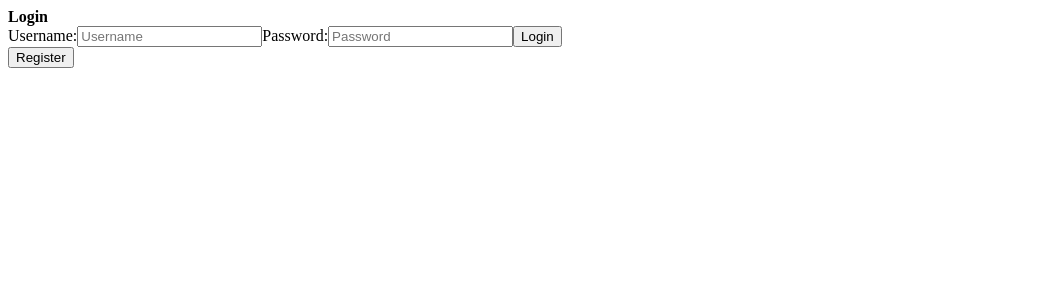
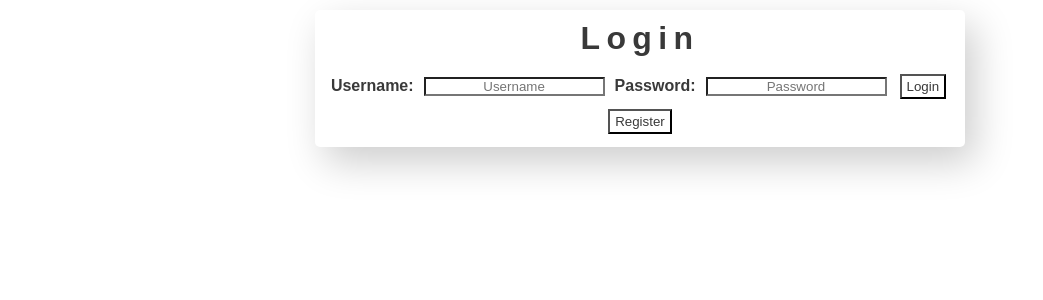
Before and after one commit to Koregano73/AniSearch, a React (Create React App) app: page / in a window 1280 px wide. Shown: the top 300 px of the page, without its empty margins (0-1043 px from the left). Built offline with nearby package versions, Linux system fonts and the light colour scheme.

Commit message:
almost presentation

```diff
--- a/client/App.jsx
+++ b/client/App.jsx
@@ -8,7 +8,8 @@ import {
 import Login from './components/Login';
 import Register from './components/Register';
 import Homepage from './components/Homepage';
-// import './stylesheets/style.css';
+import Library from './components/Library';
+import './stylesheets/style.css';
 
 export default function App() {
   return (
@@ -17,6 +18,7 @@ export default function App() {
         <Route exact path="/" element={<Login />} />
         <Route exact path="/register" element={<Register />} />
         <Route exact path="/homepage" element={<Homepage />} />
+        <Route exact path="/library" element={<Library />} />
       </Routes>
     </div>
   );
--- a/client/components/Homepage.jsx
+++ b/client/components/Homepage.jsx
@@ -1,10 +1,18 @@
 import React, { useState, useEffect } from 'react';
 import axios from "axios";
+import {
+  BrowserRouter as Router,
+  Routes,
+  Route,
+  Link,
+  useNavigate,
+} from 'react-router-dom';
 
 export default function Homepage() {
   const [responseData, setResponseData] = useState(null);
   const [searchtxt, setSearch] = useState('');
   const [genretxt, setGenre] = useState('');
+  const [page, setPage] = useState(0);
   useEffect(() => {
     getData('Attack on Titan', 'anime');
   }, []);
@@ -20,9 +28,7 @@ export default function Homepage() {
       }
     };
     return axios.request(options).then(function (response) {
-      // console.log('this is response.data', response.data, 'this is response data results', response.data.results);
       setResponseData(response.data.results);
-      // alert('check check', response.data);
     }).catch(function (error) {
       console.error(error);
     });
@@ -30,15 +36,13 @@ export default function Homepage() {
 
   const searchAPI = (event) => {
     event.preventDefault();
-    getData(searchtxt.toLocaleLowerCase, genretxt.toLocaleLowerCase);
+    getData(searchtxt, genretxt);
   }
 
-  // console.log('this is responseData keys', responseData);
   if (!responseData) return <div>No Record Found</div>;
   return (
-    <div>
-      <header>Please work please 3</header>
-      {/* <p>{responseData}</p> */}
+    <div className='outerBox'>
+      <header><strong>Search</strong></header>
       <form onSubmit={searchAPI}>
         <label>
           Title:
@@ -50,16 +54,36 @@ export default function Homepage() {
         </label>
         <input type="submit" value="Search"></input>
       </form>
+      <div className='buttons'>
+          <div className='button' onClick={event => setPage(page--)}>
+            <svg xmlns="http://www.w3.org/2000/svg" width="25" height="25" fill="currentColor" class="bi bi-arrow-left-square" viewBox="0 0 16 16">
+              <path fill-rule="evenodd" d="M15 2a1 1 0 0 0-1-1H2a1 1 0 0 0-1 1v12a1 1 0 0 0 1 1h12a1 1 0 0 0 1-1V2zM0 2a2 2 0 0 1 2-2h12a2 2 0 0 1 2 2v12a2 2 0 0 1-2 2H2a2 2 0 0 1-2-2V2zm11.5 5.5a.5.5 0 0 1 0 1H5.707l2.147 2.146a.5.5 0 0 1-.708.708l-3-3a.5.5 0 0 1 0-.708l3-3a.5.5 0 1 1 .708.708L5.707 7.5H11.5z"/>
+            </svg>
+          </div>
+        <Link to="/library">
+          <div className='button' onClick={event => setPage(page++)}>
+            <svg xmlns="http://www.w3.org/2000/svg" width="25" height="25" fill="currentColor" class="bi bi-bookmark" viewBox="0 0 16 16">
+              <path d="M2 2a2 2 0 0 1 2-2h8a2 2 0 0 1 2 2v13.5a.5.5 0 0 1-.777.416L8 13.101l-5.223 2.815A.5.5 0 0 1 2 15.5V2zm2-1a1 1 0 0 0-1 1v12.566l4.723-2.482a.5.5 0 0 1 .554 0L13 14.566V2a1 1 0 0 0-1-1H4z"/>
+            </svg>
+          </div>
+        </Link>
+          <div className='button'>
+            <svg xmlns="http://www.w3.org/2000/svg" width="25" height="25" fill="currentColor" class="bi bi-arrow-right-square" viewBox="0 0 16 16">
+              <path fill-rule="evenodd" d="M15 2a1 1 0 0 0-1-1H2a1 1 0 0 0-1 1v12a1 1 0 0 0 1 1h12a1 1 0 0 0 1-1V2zM0 2a2 2 0 0 1 2-2h12a2 2 0 0 1 2 2v12a2 2 0 0 1-2 2H2a2 2 0 0 1-2-2V2zm4.5 5.5a.5.5 0 0 0 0 1h5.793l-2.147 2.146a.5.5 0 0 0 .708.708l3-3a.5.5 0 0 0 0-.708l-3-3a.5.5 0 1 0-.708.708L10.293 7.5H4.5z"/>
+            </svg>
+          </div>
+      </div>
       <div>
-        {responseData.map((result) => (
+        {responseData.map((result, index) => (
           // eslint-disable-next-line react/jsx-key
-          <div>
+          <div className='marketBox'>
             <img src = {result.image_url}></img>
-            <p>{result.title}</p>
-            <a href={result.url}>Link</a>
+            <p><strong>{result.title}</strong></p>
+            <a href={result.url} target="_blank" rel="noopener noreferrer">Link</a>
             <p>{result.synopsis}</p>
           </div>
         ))}
+
       </div>
     </div>
   )
--- /dev/null
+++ b/client/components/Library.jsx
@@ -0,0 +1,45 @@
+import React, { useState } from 'react';
+import {
+  BrowserRouter as Router,
+  Routes,
+  Route,
+  Link,
+  useNavigate,
+} from 'react-router-dom';
+import axios from "axios";
+
+export default function Library() {
+  const [searchtxt, setSearch] = useState('');
+
+
+
+
+  return (
+    <div className='outerBox'>
+      <header><strong>Library</strong></header>
+      <form >
+        <label>
+          Title:
+          <input type="text" placeholder='Series' onChange={event => setSearch(event.target.value)}></input>
+        </label>
+        <input className='button' type="submit" value="Search"></input>
+      </form>
+      <div className='buttons'>
+        <form>
+          <div className='button'>
+            <svg xmlns="http://www.w3.org/2000/svg" width="25" height="25" fill="currentColor" class="bi bi-arrow-left-square" viewBox="0 0 16 16">
+              <path fill-rule="evenodd" d="M15 2a1 1 0 0 0-1-1H2a1 1 0 0 0-1 1v12a1 1 0 0 0 1 1h12a1 1 0 0 0 1-1V2zM0 2a2 2 0 0 1 2-2h12a2 2 0 0 1 2 2v12a2 2 0 0 1-2 2H2a2 2 0 0 1-2-2V2zm11.5 5.5a.5.5 0 0 1 0 1H5.707l2.147 2.146a.5.5 0 0 1-.708.708l-3-3a.5.5 0 0 1 0-.708l3-3a.5.5 0 1 1 .708.708L5.707 7.5H11.5z"/>
+            </svg>
+          </div>
+        </form>
+        <form>
+          <div className='button'>
+            <svg xmlns="http://www.w3.org/2000/svg" width="25" height="25" fill="currentColor" class="bi bi-arrow-right-square" viewBox="0 0 16 16">
+              <path fill-rule="evenodd" d="M15 2a1 1 0 0 0-1-1H2a1 1 0 0 0-1 1v12a1 1 0 0 0 1 1h12a1 1 0 0 0 1-1V2zM0 2a2 2 0 0 1 2-2h12a2 2 0 0 1 2 2v12a2 2 0 0 1-2 2H2a2 2 0 0 1-2-2V2zm4.5 5.5a.5.5 0 0 0 0 1h5.793l-2.147 2.146a.5.5 0 0 0 .708.708l3-3a.5.5 0 0 0 0-.708l-3-3a.5.5 0 1 0-.708.708L10.293 7.5H4.5z"/>
+            </svg>
+          </div>
+        </form>
+      </div>
+    </div>
+  )
+}
--- a/client/components/Login.jsx
+++ b/client/components/Login.jsx
@@ -39,9 +39,9 @@ export default function Login() {
     }
   }
   return (
-    <div className='body'>
+    <div className='outerBox'>
       <header><strong>Login</strong></header>
-      <form onSubmit={handleSubmit}>
+      <form onSubmit={handleSubmit} >
         <label>
           Username:
           <input type="text" placeholder='Username' onChange={event => setUserName(event.target.value)}></input>
@@ -50,7 +50,7 @@ export default function Login() {
           Password:
           <input type="password" placeholder='Password' onChange={event => setPassword(event.target.value)}></input>
         </label>
-        <input type="submit" value="Login"></input>
+        <input className='button' type="submit" value="Login"></input>
       </form>
       <div style={{color:"red"}}>{message}</div>
       <Link to="/register">
--- a/client/components/Register.jsx
+++ b/client/components/Register.jsx
@@ -42,7 +42,7 @@ export default function Register() {
       });
   };
   return (
-    <div>
+    <div className='outerBox'>
       <header><strong>Register</strong></header>
       <form onSubmit={handleSubmit}>
         <label>
@@ -53,7 +53,7 @@ export default function Register() {
           Password:
           <input type="password" placeholder='Password' onChange={event => setPassword(event.target.value)}></input>
         </label>
-        <input type="submit" value="Register"></input>
+        <input className='button' type="submit" value="Register"></input>
       </form>
       <div style={{color:"red"}}>{message}</div>
       <Link to="/">
--- a/client/index.js
+++ b/client/index.js
@@ -1,9 +1,8 @@
 import React from 'react';
-import { render, hydrate } from 'react-dom';
+import { render} from 'react-dom';
 import { BrowserRouter } from 'react-router-dom';
 import App from './App';
 
-// hydrate used for already rendered HTML
 render(
   // eslint-disable-next-line react/jsx-filename-extension
   <BrowserRouter>
--- a/client/stylesheets/style.css
+++ b/client/stylesheets/style.css
@@ -1,54 +1,76 @@
-body {
-  background-color: #16151d;
-  color: white;
-}
-.body {
-  display: flex;
-  justify-content: center;
-  align-content: center;
-  flex-direction: column;
+header {
+  text-align: center;
+  letter-spacing: .2em;
+  margin-bottom: 10px;
+  font-size: 2em;
 }
 
-input{
-  font-weight: 300;
-  background: #17151b;
-  box-shadow: none!important;
-  display: block;
-  /* width: 100%; */
-  height: 34px;
-  padding: 6px 12px;
-  padding-right: 30px;
-  font-family: inherit;
-  font-size: 14px;
-  line-height: 1.42857143;
-  color: #fff;
-  background-image: none;
-  border: 1px solid #23202a;
-  border-radius: 3px;
-  -webkit-box-shadow: inset 0 1px 1px rgb(0 0 0 / 8%);
-  box-shadow: inset 0 1px 1px rgb(0 0 0 / 8%);
-  -webkit-transition: border-color ease-in-out .15s,-webkit-box-shadow ease-in-out .15s;
-  -o-transition: border-color ease-in-out .15s,box-shadow ease-in-out .15s;
-  transition: border-color ease-in-out .15s,box-shadow ease-in-out .15s;
-}
-button{
-  /* float: right; */
-  margin-top: 7px;
-  background: rgba(0,0,0,.32);
-  color: #fff;
-  font-size: 12px;
-  margin-right: 10px;
-  border-radius: 2px;
-  -webkit-border-radius: 2px;
-  -moz-border-radius: 2px;
-  padding: 5px 10px;
-  line-height: 1.5;
+* {
+  box-sizing: border-box;
+  font-family: 'Ubuntu Light', 'Century Gothic', sans-serif;
+  margin: 0;
+  padding: 0;
+  color: #393939;
+  background-color: #FFF;
+  text-align:center;
 }
 
-label{
-  margin: 0 0 15px;
-    font-size: 21px;
-    font-weight: 700;
-    line-height: 28px;
-    color: #fff;
+body {
+  padding-top:10px;
 }
+
+#totals {
+  line-height: 1.5em;
+}
+
+input {
+  margin: 10px;
+  /* text-align: start; */
+}
+
+label {
+  font-weight: bold;
+}
+
+button, .button {
+  padding: 3px 5px;
+  margin: 3px;
+  transition: .3s ease;
+}
+.buttons {
+  /* width: 90%; */
+  display: flex;
+  justify-content: space-between;
+  align-content: center;
+}
+
+.button:hover, button:hover {
+  transform: translateY(-2px);
+}
+.outerBox {
+  max-width: 650px;
+  margin: 0 auto;
+  padding: 10px;
+  box-shadow: 10px 15px 39px rgba(0, 0, 0, .2);
+  border-radius: 5px;
+}
+
+.innerbox {
+  padding: 10px;
+  width:95%;
+  margin: 15px auto;
+  box-shadow: 5px 5px 15px rgba(0, 0, 0, .2);
+}
+
+.displayBox {
+  overflow: auto;
+  padding-top: 10px;
+}
+
+.marketBox {
+  padding: 5px;
+  width:100%;
+  margin: 15px auto;
+  /* font-size: .8em; */
+  box-shadow: 5px 5px 15px rgba(0, 0, 0, .2);
+}
```
Also changed, not shown: 2 other files (tests, documents, lock files or other folders).
